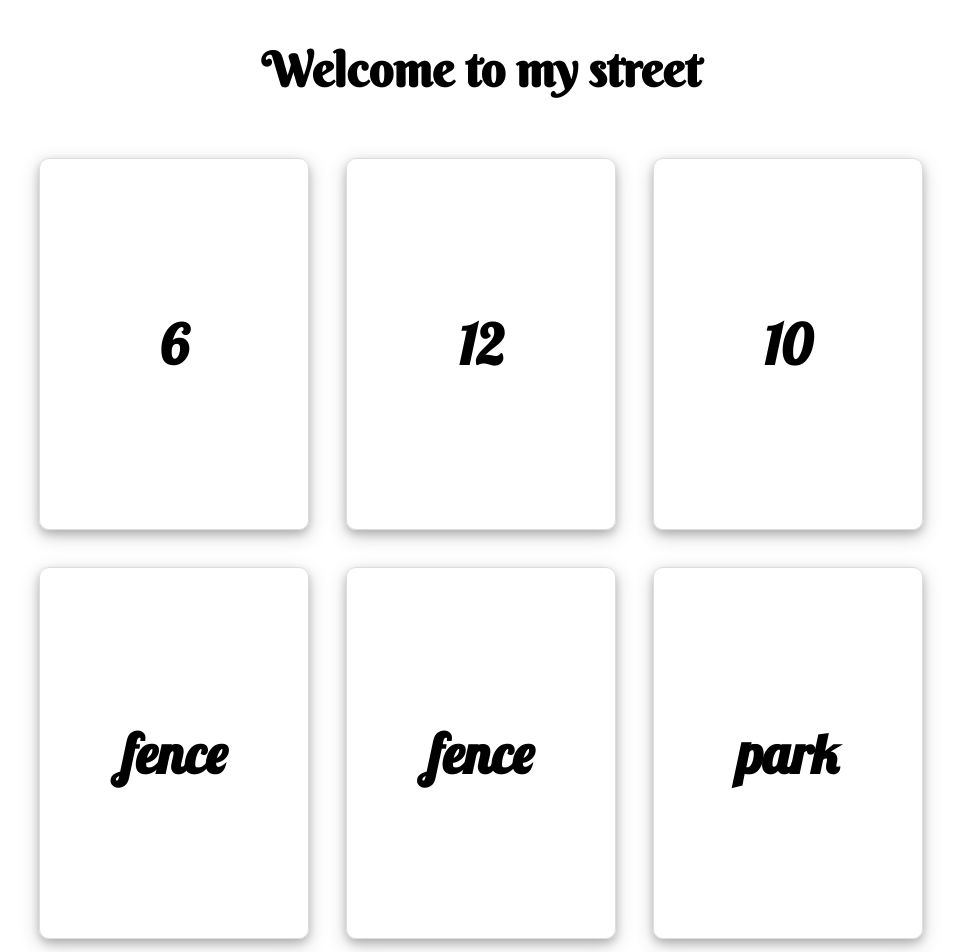
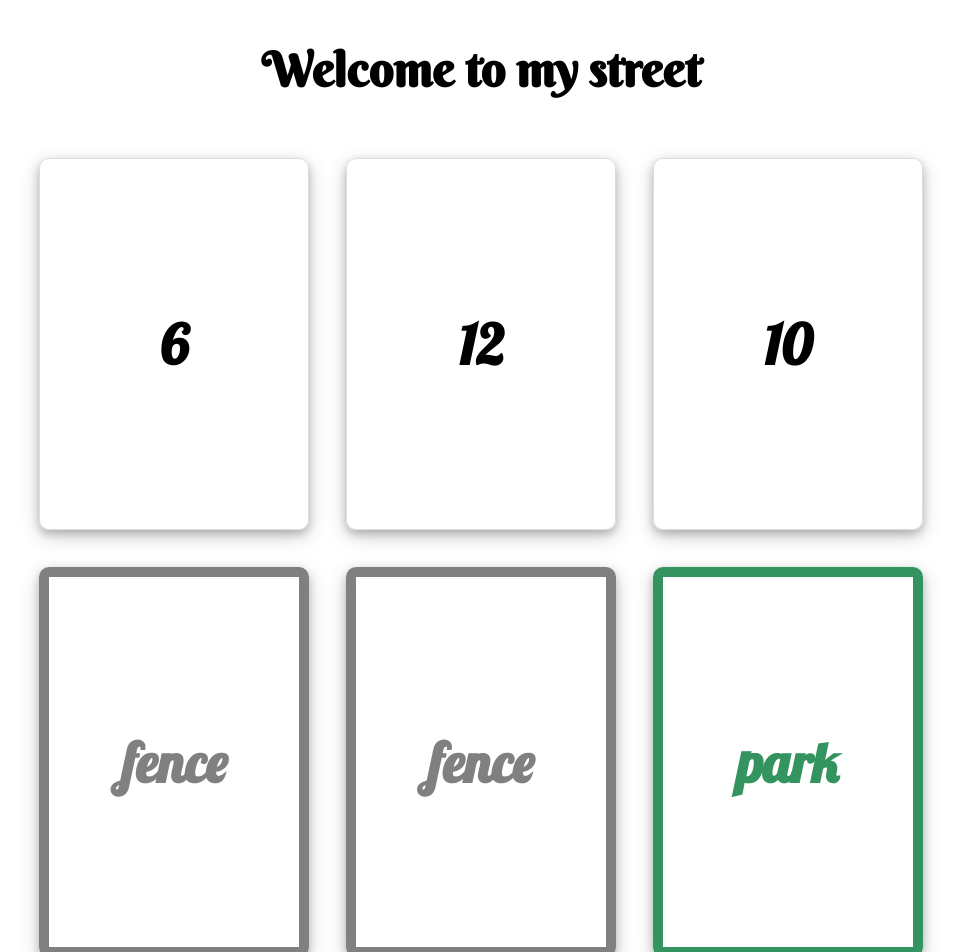
Before and after one commit to beatalochowska/wecometo, a React (Create React App) app: page / in a window 1280 px wide. Shown: the top 952 px of the page, without its empty margins (159-1120 px from the left). Built offline with nearby package versions, Linux system fonts and the light colour scheme.

Commit message:
adding colors to cards

```diff
--- a/src/components/common/cards/Card.module.scss
+++ b/src/components/common/cards/Card.module.scss
@@ -1,3 +1,5 @@
+@import "../../../styles/colors.scss";
+
 .card {
   position: relative;
   width: 100%;
@@ -21,6 +23,35 @@
   text-align: center;
 }
 
+.stock {
+  color: $stock;
+  border: 10px solid $stock;
+}
+
+.work {
+  color: $work;
+  border: 10px solid $work;
+}
+
+.fence {
+  color: $fence;
+  border: 10px solid $fence;
+}
+
+.park {
+  color: $park;
+  border: 10px solid $park;
+}
+
+.pool {
+  color: $pool;
+  border: 10px solid $pool;
+}
+.bis {
+  color: $bis;
+  border: 10px solid $bis;
+}
+
 @media (min-width: 920px) {
   .card {
     width: 270px;
--- a/src/components/common/cards/featureCard/FeatureCard.tsx
+++ b/src/components/common/cards/featureCard/FeatureCard.tsx
@@ -1,11 +1,34 @@
 import styles from "../Card.module.scss";
+import * as feature from "../../../../constants/features";
 
 interface FeatureCardProps {
   title: string;
 }
+
+const createCardStyle = (name: string, elementStyle: string): string => {
+  const style = elementStyle;
+  switch (name) {
+    case feature.STOCK:
+      return `${style} ${styles.stock}`;
+    case feature.WORK:
+      return `${style} ${styles.work}`;
+    case feature.FENCE:
+      return `${style} ${styles.fence}`;
+    case feature.PARK:
+      return `${style} ${styles.park}`;
+    case feature.POOL:
+      return `${style} ${styles.pool}`;
+    case feature.BIS:
+      return `${style} ${styles.bis}`;
+    default:
+      return style;
+  }
+};
 export default function FeatureCard(props: FeatureCardProps): JSX.Element {
+  console.log(props.title);
+
   return (
-    <div className={styles.card}>
+    <div className={createCardStyle(props.title, styles.card)}>
       <h2 className={styles.cardContent}>{props.title}</h2>
     </div>
   );
--- a/src/styles/colors.scss
+++ b/src/styles/colors.scss
@@ -0,0 +1,6 @@
+$stock: #721491;
+$work: #db811a;
+$fence: #808080;
+$park: #34945f;
+$pool: #3586b5;
+$bis: #c92846;
```
